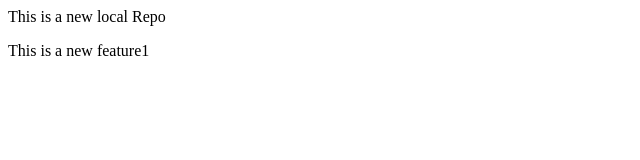
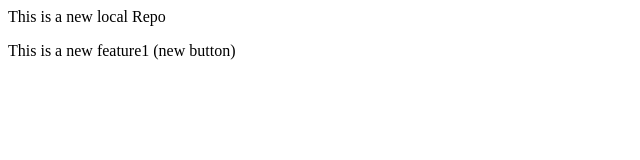
Before and after one commit to panarapradip/localrepo, a plain HTML site: page index.html in a window 1280 px wide. Shown: the full height of the page, 0-640 px from the left. Drawn offline with Linux system fonts and the light colour scheme.

```diff
--- a/index.html
+++ b/index.html
@@ -1,2 +1,2 @@
 <p>This is a new local Repo</p>
-<p>This is a new feature1</p>
+<p>This is a new feature1 (new button)</p>
```
